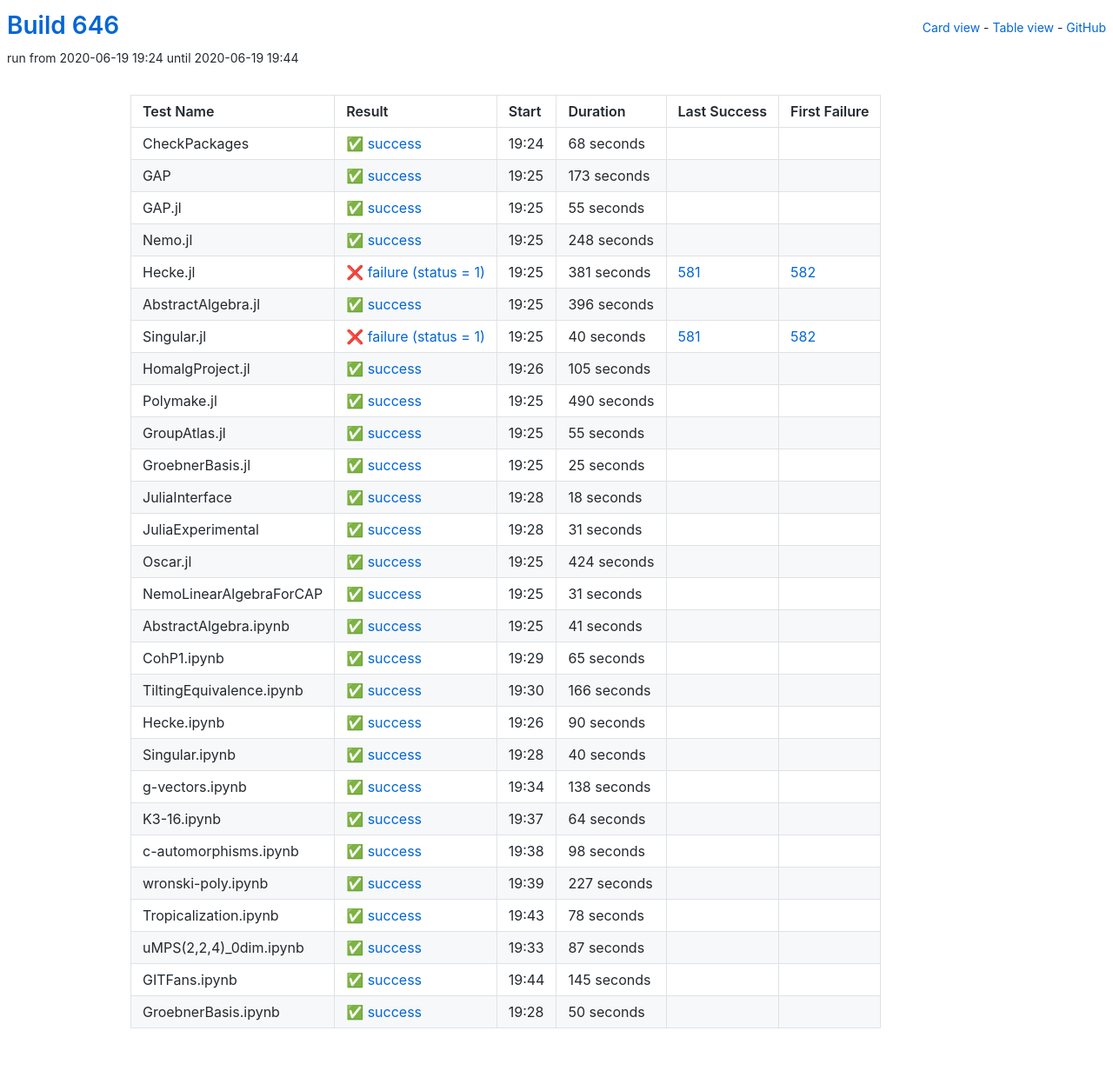
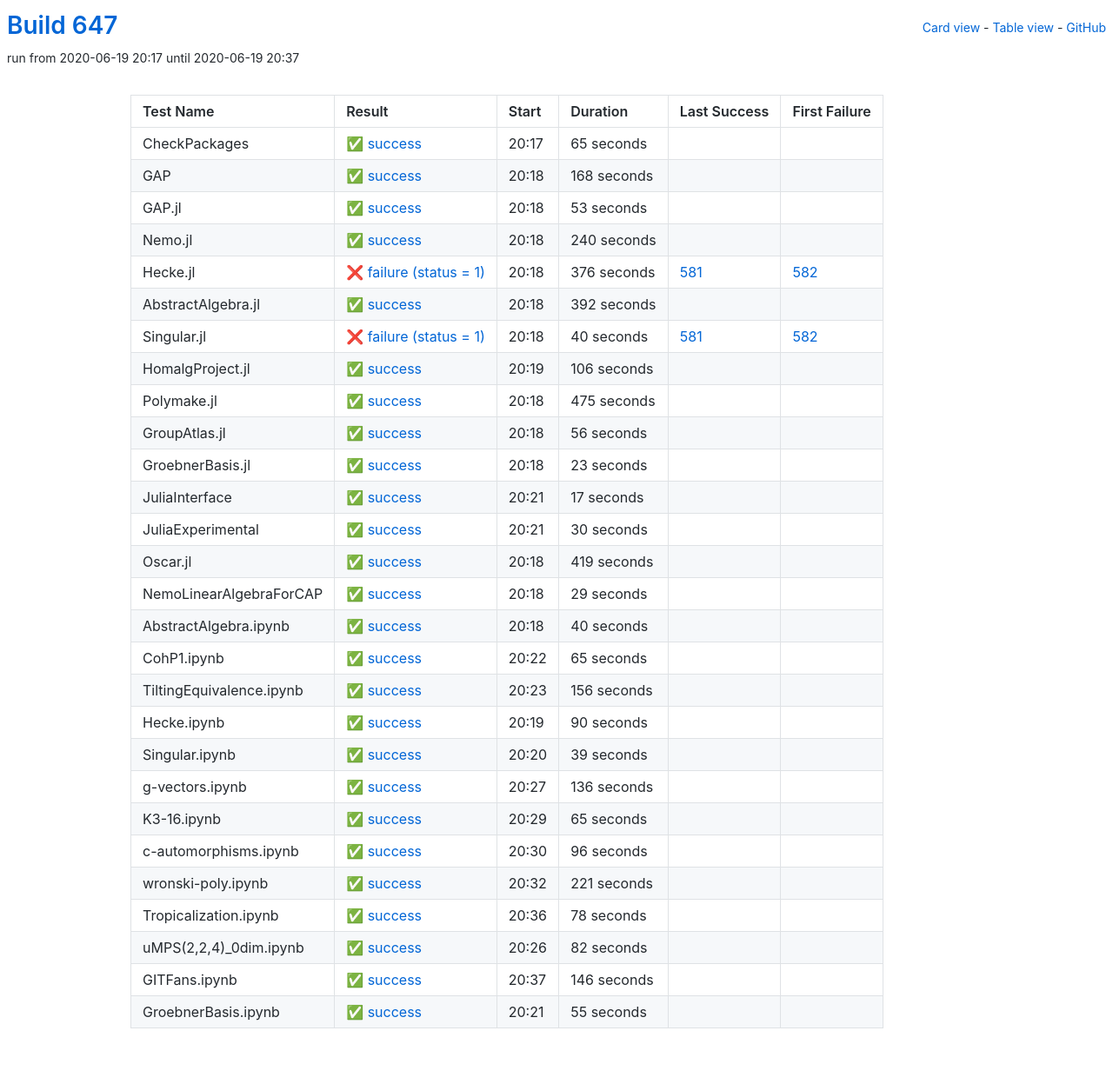
Before and after one commit to oscar-system/oscar-ci-status-1.4, a Jekyll site: the page built from table.html, in a window 1280 px wide. Shown: the whole page at 87% size. Built offline with Jekyll 4.4.1, drawn with Linux system fonts in a browser that asks for light colours.

Commit message:
Build #647

```diff
--- a/_data/ci.yml
+++ b/_data/ci.yml
@@ -1,6 +1,6 @@
 ---
-build: 646
-build_url: https://oscarci.mathematik.uni-kl.de/job/oscar-julia-1.4/646/
+build: 647
+build_url: https://oscarci.mathematik.uni-kl.de/job/oscar-julia-1.4/647/
 job: oscar-julia-1.4
 organization: oscar-system
 repo: oscar-ci-status-1.4
@@ -8,80 +8,80 @@ repourl: https://github.com/oscar-system/oscar-ci-status-1.4
 tests:
 - name: CheckPackages
   id: checkpackages
-  log: https://oscarci.mathematik.uni-kl.de/job/oscar-julia-1.4/646/artifact/logs/build-646/CheckPackages.log
-  start: 2020-06-19 19:24
+  log: https://oscarci.mathematik.uni-kl.de/job/oscar-julia-1.4/647/artifact/logs/build-647/CheckPackages.log
+  start: 2020-06-19 20:17
   success: true
   exitcode: 0
   status: success
-  duration: 68
+  duration: 65
   last_success: false
   last_success_url:
   first_failure: false
   first_failure_url:
 - name: GAP
   id: gap
-  log: https://oscarci.mathematik.uni-kl.de/job/oscar-julia-1.4/646/artifact/logs/build-646/GAP.log
-  start: 2020-06-19 19:25
+  log: https://oscarci.mathematik.uni-kl.de/job/oscar-julia-1.4/647/artifact/logs/build-647/GAP.log
+  start: 2020-06-19 20:18
   success: true
   exitcode: 0
   status: success
-  duration: 173
+  duration: 168
   last_success: false
   last_success_url:
   first_failure: false
   first_failure_url:
 - name: GAP.jl
   id: gap-jl
-  log: https://oscarci.mathematik.uni-kl.de/job/oscar-julia-1.4/646/artifact/logs/build-646/GAP.jl.log
-  start: 2020-06-19 19:25
+  log: https://oscarci.mathematik.uni-kl.de/job/oscar-julia-1.4/647/artifact/logs/build-647/GAP.jl.log
+  start: 2020-06-19 20:18
   success: true
   exitcode: 0
   status: success
-  duration: 55
+  duration: 53
   last_success: false
   last_success_url:
   first_failure: false
   first_failure_url:
 - name: Nemo.jl
   id: nemo-jl
-  log: https://oscarci.mathematik.uni-kl.de/job/oscar-julia-1.4/646/artifact/logs/build-646/Nemo.jl.log
-  start: 2020-06-19 19:25
+  log: https://oscarci.mathematik.uni-kl.de/job/oscar-julia-1.4/647/artifact/logs/build-647/Nemo.jl.log
+  start: 2020-06-19 20:18
   success: true
   exitcode: 0
   status: success
-  duration: 248
+  duration: 240
   last_success: false
   last_success_url:
   first_failure: false
   first_failure_url:
 - name: Hecke.jl
   id: hecke-jl
-  log: https://oscarci.mathematik.uni-kl.de/job/oscar-julia-1.4/646/artifact/logs/build-646/Hecke.jl.log
-  start: 2020-06-19 19:25
+  log: https://oscarci.mathematik.uni-kl.de/job/oscar-julia-1.4/647/artifact/logs/build-647/Hecke.jl.log
+  start: 2020-06-19 20:18
   success: false
   exitcode: 1
   status: failure
-  duration: 381
+  duration: 376
   last_success: 581
   last_success_url: https://oscarci.mathematik.uni-kl.de/job/oscar-julia-1.4/581/
   first_failure: 582
   first_failure_url: https://oscarci.mathematik.uni-kl.de/job/oscar-julia-1.4/582/
 - name: AbstractAlgebra.jl
   id: abstractalgebra-jl
-  log: https://oscarci.mathematik.uni-kl.de/job/oscar-julia-1.4/646/artifact/logs/build-646/AbstractAlgebra.jl.log
-  start: 2020-06-19 19:25
+  log: https://oscarci.mathematik.uni-kl.de/job/oscar-julia-1.4/647/artifact/logs/build-647/AbstractAlgebra.jl.log
+  start: 2020-06-19 20:18
   success: true
   exitcode: 0
   status: success
-  duration: 396
+  duration: 392
   last_success: false
   last_success_url:
   first_failure: false
   first_failure_url:
 - name: Singular.jl
   id: singular-jl
-  log: https://oscarci.mathematik.uni-kl.de/job/oscar-julia-1.4/646/artifact/logs/build-646/Singular.jl.log
-  start: 2020-06-19 19:25
+  log: https://oscarci.mathematik.uni-kl.de/job/oscar-julia-1.4/647/artifact/logs/build-647/Singular.jl.log
+  start: 2020-06-19 20:18
   success: false
   exitcode: 1
   status: failure
@@ -92,116 +92,116 @@ tests:
   first_failure_url: https://oscarci.mathematik.uni-kl.de/job/oscar-julia-1.4/582/
 - name: HomalgProject.jl
   id: homalgproject-jl
-  log: https://oscarci.mathematik.uni-kl.de/job/oscar-julia-1.4/646/artifact/logs/build-646/HomalgProject.jl.log
-  start: 2020-06-19 19:26
+  log: https://oscarci.mathematik.uni-kl.de/job/oscar-julia-1.4/647/artifact/logs/build-647/HomalgProject.jl.log
+  start: 2020-06-19 20:19
   success: true
   exitcode: 0
   status: success
-  duration: 105
+  duration: 106
   last_success: false
   last_success_url:
   first_failure: false
   first_failure_url:
 - name: Polymake.jl
   id: polymake-jl
-  log: https://oscarci.mathematik.uni-kl.de/job/oscar-julia-1.4/646/artifact/logs/build-646/Polymake.jl.log
-  start: 2020-06-19 19:25
+  log: https://oscarci.mathematik.uni-kl.de/job/oscar-julia-1.4/647/artifact/logs/build-647/Polymake.jl.log
+  start: 2020-06-19 20:18
   success: true
   exitcode: 0
   status: success
-  duration: 490
+  duration: 475
   last_success: false
   last_success_url:
   first_failure: false
   first_failure_url:
 - name: GroupAtlas.jl
   id: groupatlas-jl
-  log: https://oscarci.mathematik.uni-kl.de/job/oscar-julia-1.4/646/artifact/logs/build-646/GroupAtlas.jl.log
-  start: 2020-06-19 19:25
+  log: https://oscarci.mathematik.uni-kl.de/job/oscar-julia-1.4/647/artifact/logs/build-647/GroupAtlas.jl.log
+  start: 2020-06-19 20:18
   success: true
   exitcode: 0
   status: success
-  duration: 55
+  duration: 56
   last_success: false
   last_success_url:
   first_failure: false
   first_failure_url:
 - name: GroebnerBasis.jl
   id: groebnerbasis-jl
-  log: https://oscarci.mathematik.uni-kl.de/job/oscar-julia-1.4/646/artifact/logs/build-646/GroebnerBasis.jl.log
-  start: 2020-06-19 19:25
+  log: https://oscarci.mathematik.uni-kl.de/job/oscar-julia-1.4/647/artifact/logs/build-647/GroebnerBasis.jl.log
+  start: 2020-06-19 20:18
   success: true
   exitcode: 0
   status: success
-  duration: 25
+  duration: 23
   last_success: false
   last_success_url:
   first_failure: false
   first_failure_url:
 - name: JuliaInterface
   id: juliainterface
-  log: https://oscarci.mathematik.uni-kl.de/job/oscar-julia-1.4/646/artifact/logs/build-646/JuliaInterface.log
-  start: 2020-06-19 19:28
+  log: https://oscarci.mathematik.uni-kl.de/job/oscar-julia-1.4/647/artifact/logs/build-647/JuliaInterface.log
+  start: 2020-06-19 20:21
   success: true
   exitcode: 0
   status: success
-  duration: 18
+  duration: 17
   last_success: false
   last_success_url:
   first_failure: false
   first_failure_url:
 - name: JuliaExperimental
   id: juliaexperimental
-  log: https://oscarci.mathematik.uni-kl.de/job/oscar-julia-1.4/646/artifact/logs/build-646/JuliaExperimental.log
-  start: 2020-06-19 19:28
+  log: https://oscarci.mathematik.uni-kl.de/job/oscar-julia-1.4/647/artifact/logs/build-647/JuliaExperimental.log
+  start: 2020-06-19 20:21
   success: true
   exitcode: 0
   status: success
-  duration: 31
+  duration: 30
   last_success: false
   last_success_url:
   first_failure: false
   first_failure_url:
 - name: Oscar.jl
   id: oscar-jl
-  log: https://oscarci.mathematik.uni-kl.de/job/oscar-julia-1.4/646/artifact/logs/build-646/Oscar.jl.log
-  start: 2020-06-19 19:25
+  log: https://oscarci.mathematik.uni-kl.de/job/oscar-julia-1.4/647/artifact/logs/build-647/Oscar.jl.log
+  start: 2020-06-19 20:18
   success: true
   exitcode: 0
   status: success
-  duration: 424
+  duration: 419
   last_success: false
   last_success_url:
   first_failure: false
   first_failure_url:
 - name: NemoLinearAlgebraForCAP
   id: nemolinearalgebraforcap
-  log: https://oscarci.mathematik.uni-kl.de/job/oscar-julia-1.4/646/artifact/logs/build-646/NemoLinearAlgebraForCAP.log
-  start: 2020-06-19 19:25
+  log: https://oscarci.mathematik.uni-kl.de/job/oscar-julia-1.4/647/artifact/logs/build-647/NemoLinearAlgebraForCAP.log
+  start: 2020-06-19 20:18
   success: true
   exitcode: 0
   status: success
-  duration: 31
+  duration: 29
   last_success: false
   last_success_url:
   first_failure: false
   first_failure_url:
 - name: AbstractAlgebra.ipynb
   id: abstractalgebra-ipynb
-  log: https://oscarci.mathematik.uni-kl.de/job/oscar-julia-1.4/646/artifact/logs/build-646/AbstractAlgebra.ipynb.log
-  start: 2020-06-19 19:25
+  log: https://oscarci.mathematik.uni-kl.de/job/oscar-julia-1.4/647/artifact/logs/build-647/AbstractAlgebra.ipynb.log
+  start: 2020-06-19 20:18
   success: true
   exitcode: 0
   status: success
-  duration: 41
+  duration: 40
   last_success: false
   last_success_url:
   first_failure: false
   first_failure_url:
 - name: CohP1.ipynb
   id: cohp1-ipynb
-  log: https://oscarci.mathematik.uni-kl.de/job/oscar-julia-1.4/646/artifact/logs/build-646/CohP1.ipynb.log
-  start: 2020-06-19 19:29
+  log: https://oscarci.mathematik.uni-kl.de/job/oscar-julia-1.4/647/artifact/logs/build-647/CohP1.ipynb.log
+  start: 2020-06-19 20:22
   success: true
   exitcode: 0
   status: success
@@ -212,20 +212,20 @@ tests:
   first_failure_url:
 - name: TiltingEquivalence.ipynb
   id: tiltingequivalence-ipynb
-  log: https://oscarci.mathematik.uni-kl.de/job/oscar-julia-1.4/646/artifact/logs/build-646/TiltingEquivalence.ipynb.log
-  start: 2020-06-19 19:30
+  log: https://oscarci.mathematik.uni-kl.de/job/oscar-julia-1.4/647/artifact/logs/build-647/TiltingEquivalence.ipynb.log
+  start: 2020-06-19 20:23
   success: true
   exitcode: 0
   status: success
-  duration: 166
+  duration: 156
   last_success: false
   last_success_url:
   first_failure: false
   first_failure_url:
 - name: Hecke.ipynb
   id: hecke-ipynb
-  log: https://oscarci.mathematik.uni-kl.de/job/oscar-julia-1.4/646/artifact/logs/build-646/Hecke.ipynb.log
-  start: 2020-06-19 19:26
+  log: https://oscarci.mathematik.uni-kl.de/job/oscar-julia-1.4/647/artifact/logs/build-647/Hecke.ipynb.log
+  start: 2020-06-19 20:19
   success: true
   exitcode: 0
   status: success
@@ -236,68 +236,68 @@ tests:
   first_failure_url:
 - name: Singular.ipynb
   id: singular-ipynb
-  log: https://oscarci.mathematik.uni-kl.de/job/oscar-julia-1.4/646/artifact/logs/build-646/Singular.ipynb.log
-  start: 2020-06-19 19:28
+  log: https://oscarci.mathematik.uni-kl.de/job/oscar-julia-1.4/647/artifact/logs/build-647/Singular.ipynb.log
+  start: 2020-06-19 20:20
   success: true
   exitcode: 0
   status: success
-  duration: 40
+  duration: 39
   last_success: false
   last_success_url:
   first_failure: false
   first_failure_url:
 - name: g-vectors.ipynb
   id: g-vectors-ipynb
-  log: https://oscarci.mathematik.uni-kl.de/job/oscar-julia-1.4/646/artifact/logs/build-646/g-vectors.ipynb.log
-  start: 2020-06-19 19:34
+  log: https://oscarci.mathematik.uni-kl.de/job/oscar-julia-1.4/647/artifact/logs/build-647/g-vectors.ipynb.log
+  start: 2020-06-19 20:27
   success: true
   exitcode: 0
   status: success
-  duration: 138
+  duration: 136
   last_success: false
   last_success_url:
   first_failure: false
   first_failure_url:
 - name: K3-16.ipynb
   id: k3-16-ipynb
-  log: https://oscarci.mathematik.uni-kl.de/job/oscar-julia-1.4/646/artifact/logs/build-646/K3-16.ipynb.log
-  start: 2020-06-19 19:37
+  log: https://oscarci.mathematik.uni-kl.de/job/oscar-julia-1.4/647/artifact/logs/build-647/K3-16.ipynb.log
+  start: 2020-06-19 20:29
   success: true
   exitcode: 0
   status: success
-  duration: 64
+  duration: 65
   last_success: false
   last_success_url:
   first_failure: false
   first_failure_url:
 - name: c-automorphisms.ipynb
   id: c-automorphisms-ipynb
-  log: https://oscarci.mathematik.uni-kl.de/job/oscar-julia-1.4/646/artifact/logs/build-646/c-automorphisms.ipynb.log
-  start: 2020-06-19 19:38
+  log: https://oscarci.mathematik.uni-kl.de/job/oscar-julia-1.4/647/artifact/logs/build-647/c-automorphisms.ipynb.log
+  start: 2020-06-19 20:30
   success: true
   exitcode: 0
   status: success
-  duration: 98
+  duration: 96
   last_success: false
   last_success_url:
   first_failure: false
   first_failure_url:
 - name: wronski-poly.ipynb
   id: wronski-poly-ipynb
-  log: https://oscarci.mathematik.uni-kl.de/job/oscar-julia-1.4/646/artifact/logs/build-646/wronski-poly.ipynb.log
-  start: 2020-06-19 19:39
+  log: https://oscarci.mathematik.uni-kl.de/job/oscar-julia-1.4/647/artifact/logs/build-647/wronski-poly.ipynb.log
+  start: 2020-06-19 20:32
   success: true
   exitcode: 0
   status: success
-  duration: 227
+  duration: 221
   last_success: false
   last_success_url:
   first_failure: false
   first_failure_url:
 - name: Tropicalization.ipynb
   id: tropicalization-ipynb
-  log: https://oscarci.mathematik.uni-kl.de/job/oscar-julia-1.4/646/artifact/logs/build-646/Tropicalization.ipynb.log
-  start: 2020-06-19 19:43
+  log: https://oscarci.mathematik.uni-kl.de/job/oscar-julia-1.4/647/artifact/logs/build-647/Tropicalization.ipynb.log
+  start: 2020-06-19 20:36
   success: true
   exitcode: 0
   status: success
@@ -308,36 +308,36 @@ tests:
   first_failure_url:
 - name: uMPS(2,2,4)_0dim.ipynb
   id: umps-2-2-4-0dim-ipynb
-  log: https://oscarci.mathematik.uni-kl.de/job/oscar-julia-1.4/646/artifact/logs/build-646/uMPS-2-2-4-_0dim.ipynb.log
-  start: 2020-06-19 19:33
+  log: https://oscarci.mathematik.uni-kl.de/job/oscar-julia-1.4/647/artifact/logs/build-647/uMPS-2-2-4-_0dim.ipynb.log
+  start: 2020-06-19 20:26
   success: true
   exitcode: 0
   status: success
-  duration: 87
+  duration: 82
   last_success: false
   last_success_url:
   first_failure: false
   first_failure_url:
 - name: GITFans.ipynb
   id: gitfans-ipynb
-  log: https://oscarci.mathematik.uni-kl.de/job/oscar-julia-1.4/646/artifact/logs/build-646/GITFans.ipynb.log
-  start: 2020-06-19 19:44
+  log: https://oscarci.mathematik.uni-kl.de/job/oscar-julia-1.4/647/artifact/logs/build-647/GITFans.ipynb.log
+  start: 2020-06-19 20:37
   success: true
   exitcode: 0
   status: success
-  duration: 145
+  duration: 146
   last_success: false
   last_success_url:
   first_failure: false
   first_failure_url:
 - name: GroebnerBasis.ipynb
   id: groebnerbasis-ipynb
-  log: https://oscarci.mathematik.uni-kl.de/job/oscar-julia-1.4/646/artifact/logs/build-646/GroebnerBasis.ipynb.log
-  start: 2020-06-19 19:28
+  log: https://oscarci.mathematik.uni-kl.de/job/oscar-julia-1.4/647/artifact/logs/build-647/GroebnerBasis.ipynb.log
+  start: 2020-06-19 20:21
   success: true
   exitcode: 0
   status: success
-  duration: 50
+  duration: 55
   last_success: false
   last_success_url:
   first_failure: false
```
Also changed, not shown: README.md.
